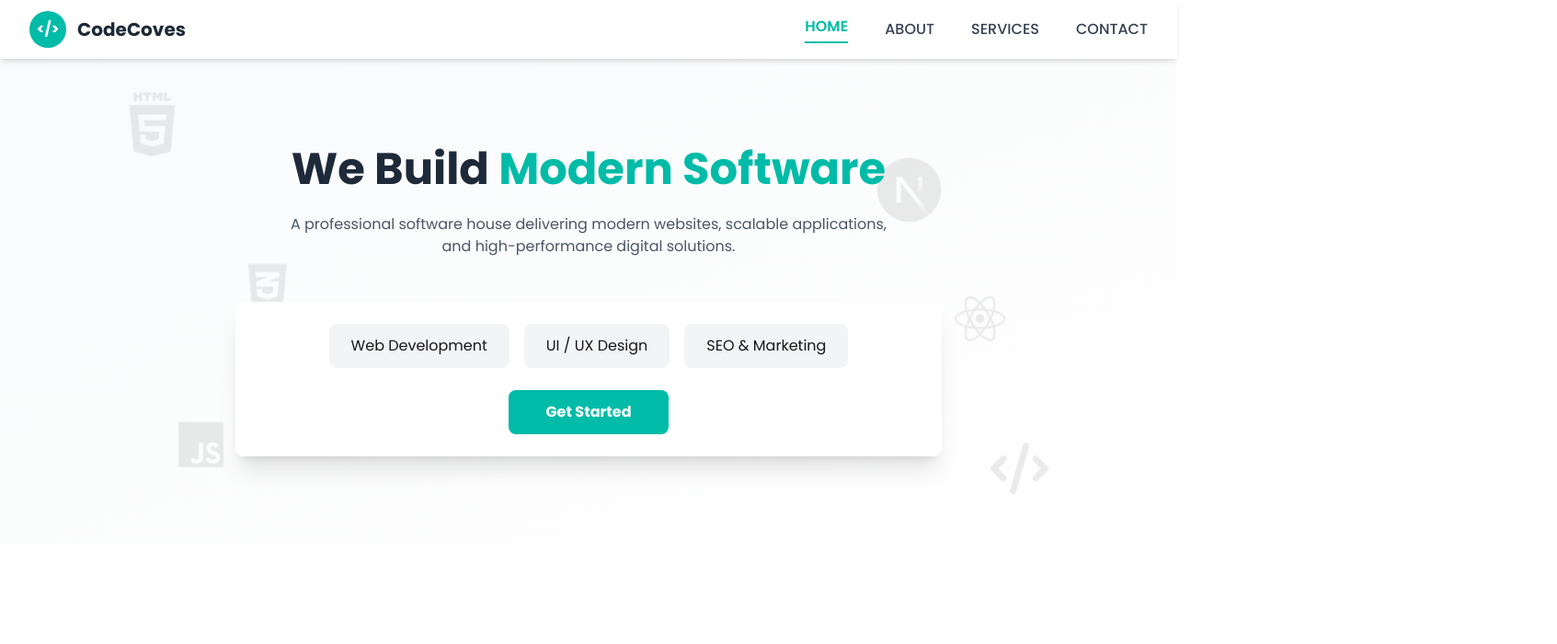
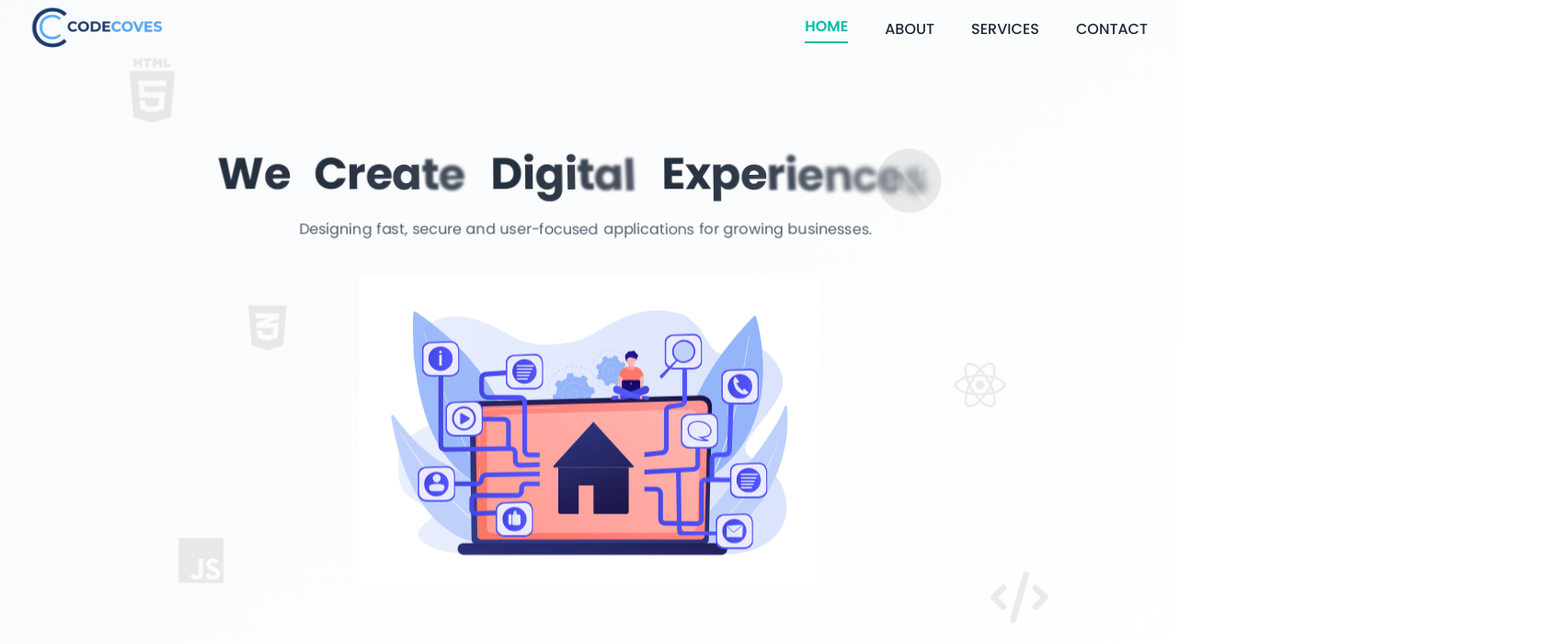
Before and after one commit to codecoves02/codecoves, a Next.js app: page / in a window 1280 px wide. Shown: the top 700 px of the page at 92% size, 1693 px wide, since content can reach past the window. Built offline with nearby package versions, Linux system fonts and the light colour scheme.

Commit message:
first commit

```diff
--- a/src/app/components/navbar.js
+++ b/src/app/components/navbar.js
@@ -1,57 +1,69 @@
 'use client';
 
-import { useState } from "react";
-import '../css/navbar.css'
+import { useEffect, useState } from "react";
+import Image from "next/image";
+import '../css/navbar.css';
 
 export default function Navbar() {
+    const heroTexts = [
+        {
+            title: "We Build Modern Software",
+            desc: "A professional software house delivering modern websites, scalable applications, and high-performance digital solutions.",
+            image: "/img/software-house-img1.svg"
+        },
+        {
+            title: "We Create Digital Experiences",
+            desc: "Designing fast, secure and user-focused applications for growing businesses.",
+            image: "/img/software-house-img1.svg"
+        },
+        {
+            title: "Your Vision, Our Code",
+            desc: "Turning ideas into powerful digital products using modern technologies.",
+            image: "/img/software-house-img1.svg"
+        }
+    ];
+
+    const [index, setIndex] = useState(0);
+    const [animate, setAnimate] = useState(true);
+    const [displayText, setDisplayText] = useState(heroTexts[0]);
     const [mobileMenuOpen, setMobileMenuOpen] = useState(false);
+
+    useEffect(() => {
+        const interval = setInterval(() => {
+            setAnimate(false);
+            setTimeout(() => {
+                const nextIndex = (index + 1) % heroTexts.length;
+                setIndex(nextIndex);
+                setDisplayText(heroTexts[nextIndex]);
+                setAnimate(true);
+            }, 800);
+        }, 4000);
+
+        return () => clearInterval(interval);
+    }, [index]);
 
     return (
         <>
-            {/* ================= NAVBAR ================= */}
-            <nav className="bg-white shadow-md sticky top-0 z-50 overflow-visible">
+            <section className="relative overflow-hidden bg-gradient-to-br from-gray-50 to-white min-h-screen">
+
+                {/* NAVBAR */}
+                <nav className="absolute top-0 left-0 w-full z-50 bg-transparent">
                     <div className="max-w-7xl mx-auto px-4 sm:px-6 lg:px-8">
                         <div className="flex justify-between items-center h-16">
-
                             {/* Logo */}
-                        <div className="flex items-center gap-3">
-                            <div className="bg-teal-500 text-white rounded-full w-10 h-10 flex items-center justify-center">
-                                <span className="font-bold">{"</>"}</span>
-                            </div>
-                            <span className="text-xl font-bold text-gray-800">
-                                CodeCoves
-                            </span>
+                            <div>
+                                <Image src='/img/codecoves-logo2.png' width={180} height={180} alt="Logo" />
                             </div>
 
                             {/* Desktop Menu */}
                             <div className="hidden md:flex items-center space-x-10">
+                                <a className="text-teal-500 font-semibold border-b-2 border-teal-500 pb-1" href="#">HOME</a>
+                                <a className="text-gray-800 hover:text-teal-500 font-medium" href="#">ABOUT</a>
 
-                            <a className="text-teal-500 font-semibold border-b-2 border-teal-500 pb-1" href="#">
-                                HOME
-                            </a>
-
-                            <a className="text-gray-700 hover:text-teal-500 font-medium" href="#">
-                                ABOUT
-                            </a>
-
-                            {/* ===== MEGA MENU ===== */}
+                                {/* MEGA MENU */}
                                 <div className="relative group">
-                                <span className="text-gray-700 hover:text-teal-500 font-medium cursor-pointer">
-                                    SERVICES
-                                </span>
-
-                                <div
-                                    className="
-      absolute top-full mt-4
-      left-1/2 -translate-x-1/2
-      opacity-0 invisible
-      group-hover:opacity-100 group-hover:visible
-      transition-all duration-300
-      z-50
-      w-[95vw] max-w-[1200px]
-      px-4
-    "
-                                >
+                                    <span className="text-gray-800 hover:text-teal-500 font-medium cursor-pointer">SERVICES</span>
+                                    <div className="absolute top-full mt-4 left-1/2 -translate-x-1/2 opacity-0 invisible group-hover:opacity-100 group-hover:visible transition-all duration-300 z-50 w-[95vw] max-w-[1200px] px-4">
                                         <div className="bg-white shadow-xl rounded-lg p-6 md:p-8 grid grid-cols-1 sm:grid-cols-2 lg:grid-cols-3 gap-6">
                                             <div>
                                                 <h3 className="font-bold text-gray-800 mb-4">Development</h3>
@@ -61,7 +73,6 @@ export default function Navbar() {
                                                     <li className="text-gray-600 hover:text-teal-500">React Projects</li>
                                                 </ul>
                                             </div>
-
                                             <div>
                                                 <h3 className="font-bold text-gray-800 mb-4">Design</h3>
                                                 <ul className="space-y-2">
@@ -70,7 +81,6 @@ export default function Navbar() {
                                                     <li className="text-gray-600 hover:text-teal-500">Landing Pages</li>
                                                 </ul>
                                             </div>
-
                                             <div>
                                                 <h3 className="font-bold text-gray-800 mb-4">Marketing</h3>
                                                 <ul className="space-y-2">
@@ -83,16 +93,11 @@ export default function Navbar() {
                                     </div>
                                 </div>
 
-                            <a className="text-gray-700 hover:text-teal-500 font-medium" href="#">
-                                CONTACT
-                            </a>
+                                <a className="text-gray-800 hover:text-teal-500 font-medium" href="#">CONTACT</a>
                             </div>
 
                             {/* Mobile Button */}
-                        <button
-                            onClick={() => setMobileMenuOpen(!mobileMenuOpen)}
-                            className="md:hidden text-2xl"
-                        >
+                            <button onClick={() => setMobileMenuOpen(!mobileMenuOpen)} className="md:hidden text-2xl">
                                 ☰
                             </button>
                         </div>
@@ -109,74 +114,52 @@ export default function Navbar() {
                     )}
                 </nav>
 
-            {/* ================= HERO SECTION ================= */}
-            <section className="relative overflow-hidden bg-gradient-to-br from-gray-50 to-white">
+                {/* TECH ICON BACKGROUND */}
+                <div className="absolute inset-0 pointer-events-none overflow-hidden">
+                    <img src="/img/html.svg" className="tech-icon top-[10%] left-[10%] float-slow" />
+                    <img src="/img/css.svg" className="tech-icon top-[40%] left-[20%] float-medium" />
+                    <img src="/img/js.svg" className="tech-icon top-[70%] left-[15%] float-fast" />
+                    <img src="/img/nextjs.svg" className="tech-icon top-[20%] right-[20%] float-medium" />
+                    <img src="/img/react.svg" className="tech-icon top-[50%] right-[15%] float-slow" />
+                    <img src="/img/code.svg" className="tech-icon top-[75%] right-[10%] float-fast" />
+                </div>
 
-                {/* ===== TECH ICON BACKGROUND ===== */}
-                <div className="absolute inset-0 pointer-events-none overflow-hidden">
+                {/* HERO CONTENT */}
+                <div className={`relative hero-main flex flex-col justify-center items-center text-center min-h-screen px-4`}>
+                    {/* Heading */}
+                    <h1 className={`text-4xl md:text-5xl font-bold text-gray-800 mb-6 hero-heading ${animate ? 'fade-in' : 'fade-out'}`}>
+                        {displayText.title.split(" ").map((word, wIndex) => (
+                            <span key={wIndex} style={{ marginRight: '0.5em' }}>
+                                {word.split("").map((char, i) => (
+                                    <span key={i} className="smoke-letter" style={{ animationDelay: `${i * 0.05}s` }}>{char}</span>
+                                ))}
+                            </span>
+                        ))}
+                    </h1>
 
-                    <img
-                        src="/img/html.svg"
-                        className="tech-icon top-[10%] left-[10%] float-slow"
+                    {/* Paragraph */}
+                    <p className={`text-gray-600 max-w-2xl hero-desc ${animate ? 'fade-in' : 'fade-out'} mb-6`}>
+                        {displayText.desc.split(" ").map((word, wIndex) => (
+                            <span key={wIndex} style={{ marginRight: '0.3em' }}>
+                                {word.split("").map((char, i) => (
+                                    <span key={i} className="smoke-letter" style={{ animationDelay: `${i * 0.01}s` }}>{char}</span>
+                                ))}
+                            </span>
+                        ))}
+                    </p>
+
+                    {/* Image with smoke effect */}
+                    <div className={`mt-4 hero-image ${animate ? 'fade-in' : 'fade-out'}`}>
+                        <Image
+                            src={displayText.image}
+                            width={500}
+                            height={500}
+                            alt="Hero Image"
                         />
-
-                    <img
-                        src="/img/css.svg"
-                        className="tech-icon top-[40%] left-[20%] float-medium"
-                    />
-
-                    <img
-                        src="/img/js.svg"
-                        className="tech-icon top-[70%] left-[15%] float-fast"
-                    />
-
-                    <img
-                        src="/img/nextjs.svg"
-                        className="tech-icon top-[20%] right-[20%] float-medium"
-                    />
-
-                    <img
-                        src="/img/react.svg"
-                        className="tech-icon top-[50%] right-[15%] float-slow"
-                    />
-
-                    <img
-                        src="/img/code.svg"
-                        className="tech-icon top-[75%] right-[10%] float-fast"
-                    />
-
+                    </div>
                 </div>
 
 
-                {/* ===== CONTENT ===== */}
-                <div className="relative max-w-7xl mx-auto px-4 py-24 text-center">
-                    <h1 className="text-4xl md:text-5xl font-bold text-gray-800 mb-6">
-                        We Build <span className="text-teal-500">Modern Software</span>
-                    </h1>
-
-                    <p className="text-gray-600 max-w-2xl mx-auto mb-12">
-                        A professional software house delivering modern websites,
-                        scalable applications, and high-performance digital solutions.
-                    </p>
-
-                    <div className="bg-white shadow-xl rounded-lg p-6 max-w-3xl mx-auto">
-                        <div className="flex flex-col md:flex-row gap-4 justify-center">
-                            <button className="bg-gray-100 px-6 py-3 rounded-lg hover:bg-gray-200">
-                                Web Development
-                            </button>
-                            <button className="bg-gray-100 px-6 py-3 rounded-lg hover:bg-gray-200">
-                                UI / UX Design
-                            </button>
-                            <button className="bg-gray-100 px-6 py-3 rounded-lg hover:bg-gray-200">
-                                SEO & Marketing
-                            </button>
-                        </div>
-
-                        <button className="mt-6 bg-teal-500 text-white px-10 py-3 rounded-lg font-bold hover:bg-teal-600">
-                            Get Started
-                        </button>
-                    </div>
-                </div>
             </section>
         </>
     );
--- a/src/app/css/navbar.css
+++ b/src/app/css/navbar.css
@@ -1,4 +1,4 @@
-/* Common tech icon styling */
+/* ================= TECH ICONS ================= */
 .tech-icon {
   position: absolute;
   width: 70px;
@@ -13,34 +13,76 @@
   }
 }
 
-/* Floating animation (stay inside section) */
 @keyframes float {
+  0% { transform: translate(0,0); }
+  25% { transform: translate(15px,-20px); }
+  50% { transform: translate(-10px,15px); }
+  75% { transform: translate(10px,5px); }
+  100% { transform: translate(0,0); }
+}
+
+.float-slow { animation-duration: 18s; }
+.float-medium { animation-duration: 14s; }
+.float-fast { animation-duration: 10s; }
+
+/* ================= HERO SMOKE ANIMATION (LETTERS) ================= */
+.hero-heading .smoke-letter,
+.hero-desc .smoke-letter {
+  display: inline-block;
+  opacity: 0;
+  transform: translateX(-20px) translateY(0) rotate(0deg);
+  animation: smokeIn 1s forwards;
+}
+
+.hero-heading.fade-out .smoke-letter,
+.hero-desc.fade-out .smoke-letter {
+  animation: smokeOut 0.8s forwards;
+}
+
+@keyframes smokeIn {
   0% {
-    transform: translate(0, 0);
-  }
-  25% {
-    transform: translate(15px, -20px);
-  }
-  50% {
-    transform: translate(-10px, 15px);
-  }
-  75% {
-    transform: translate(10px, 5px);
+    opacity: 0;
+    transform: translateX(-20px) translateY(10px) rotate(-10deg);
+    filter: blur(8px);
   }
   100% {
-    transform: translate(0, 0);
+    opacity: 1;
+    transform: translateX(0) translateY(0) rotate(0deg);
+    filter: blur(0);
   }
 }
 
-/* Different speeds for natural feel */
-.float-slow {
-  animation-duration: 18s;
+@keyframes smokeOut {
+  0% {
+    opacity: 1;
+    transform: translateX(0) translateY(0) rotate(0deg);
+    filter: blur(0);
+  }
+  100% {
+    opacity: 0;
+    transform: translateX(20px) translateY(-10px) rotate(10deg);
+    filter: blur(8px);
+  }
 }
 
-.float-medium {
-  animation-duration: 14s;
+/* ================= HERO SMOKE ANIMATION (IMAGE) ================= */
+.hero-image img {
+  opacity: 0;
+  transform: translateY(20px);
+  filter: blur(8px);
+  animation: smokeImageIn 1s forwards;
 }
 
-.float-fast {
-  animation-duration: 10s;
+.hero-image.fade-out img {
+  animation: smokeImageOut 0.8s forwards;
 }
+
+@keyframes smokeImageIn {
+  0% { opacity: 0; transform: translateY(20px); filter: blur(8px); }
+  100% { opacity: 1; transform: translateY(0); filter: blur(0); }
+}
+
+@keyframes smokeImageOut {
+  0% { opacity: 1; transform: translateY(0); filter: blur(0); }
+  100% { opacity: 0; transform: translateY(-20px); filter: blur(8px); }
+}
```
Also changed, not shown: public/img/software-house-img1.svg (added). Lines whose indentation alone changed are shown as unchanged.
